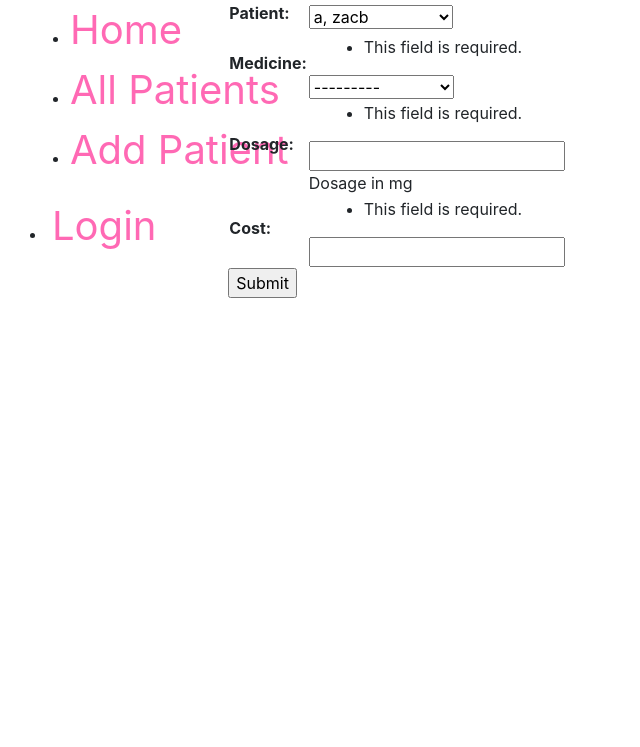
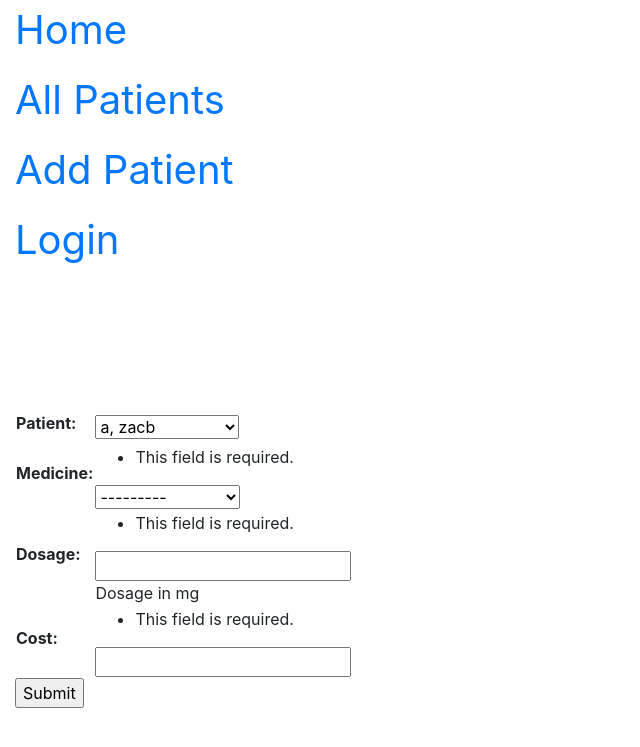
Before and after one commit to jaredrkozar/CS460Final, a Django app: page /staff/newMed/1 in a window 1280 px wide. Shown: the top 747 px of the page, without its empty margins (0-640 px from the left). Run offline with Django 3.2, Linux system fonts and the light colour scheme; data comes from the database, SQL or seed files in the repository; both versions use the stored data as it was after the commit.

Commit message:
css stuff

```diff
--- a/emergencyroom/staff/static/css/style.css
+++ b/emergencyroom/staff/static/css/style.css
@@ -6,23 +6,35 @@
 ul {
     white-space:nowrap;
 }
-li {
+
+button {
+    background-color: transparent;
+}
+
+.sidebar-view > * {
+     font-size: 40px;
+    color: #0077ff;
     position: relative;
     left: 15px;
+    -o-transition:all .2s ease-in;
+-webkit-transition:all .2s ease-in;
+transition: all .2s ease-in;
 }
 
-li > a {
-    font-size: 40px;
-  color: hotpink;
-}
-
-li > a:hover {
-  background-color: rgba(0,0,255, .3);
-    padding: 10px;
+.sidebar-view > *:hover {
+    background-color: rgba(0, 119, 255, 10);
     border-radius: 10px;
 }
 
-button {
-    background-color: transparent;
 
+.sidebar-view {
+        display: grid;
+    grid-template-rows: repeat(6, minmax(4%, 1fr));
+    grid-gap: 10px;
 }
+
+.home {
+    font-size: 20px;
+    position: relative;
+    left: 50%;
+}
--- a/emergencyroom/staff/templates/base_generic.html
+++ b/emergencyroom/staff/templates/base_generic.html
@@ -14,27 +14,26 @@
 <body>
 <div class="container-fluid">
     <div class="row">
-        <div class="col-sm-2">
+        <div class="sidebar-view">
             {% block sidebar %}
-            <ul class="sidebar-nav">
-                <li><a href="{% url 'index' %}">Home</a></li>
+
+                <a href="{% url 'index' %}">Home</a>
                 {% if request.user|has_group:'medical_professional' %}
-                <li><a href="{% url 'patients' %}">All Patients</a></li>
+                <a href="{% url 'patients' %}">All Patients</a>
                 {% endif %}
                  {% if request.user|has_group:'registrar' %}
-                <li><a href="{% url 'new_patient' %}">Add Patient</a></li>
+                <a href="{% url 'new_patient' %}">Add Patient</a>
                 {% endif %}
-            </ul>
+
             {% if user.is_authenticated %}
-            <li>User: {{ user.get_username }}</li>
+            <h2>User: {{ user.get_username }}</h2>
 
 
-            <li><a href="{% url 'logout'%}?next={{request.path}}">Logout</a></li>
+            <a href="{% url 'logout'%}?next={{request.path}}">Logout</a>
             {% else %}
-            <li><a href="{% url 'login'%}?next={{request.path}}">Login</a></li>
+            <a href="{% url 'login'%}?next={{request.path}}">Login</a>
             {% endif %}
-             <ul class="sidebar-nav">
- </ul>
+
             {% endblock %}
         </div>
         <div class="col-sm-10 ">{% block content %}{% endblock %}{% block pagination %}
--- a/emergencyroom/staff/templates/index.html
+++ b/emergencyroom/staff/templates/index.html
@@ -1,6 +1,6 @@
 {% extends "base_generic.html" %}
 
 {% block content %}
-<p>Home</p>
+<div class="home">Home</div>
 
 {% endblock %}
```
Also changed, not shown: emergencyroom/db.sqlite3.
